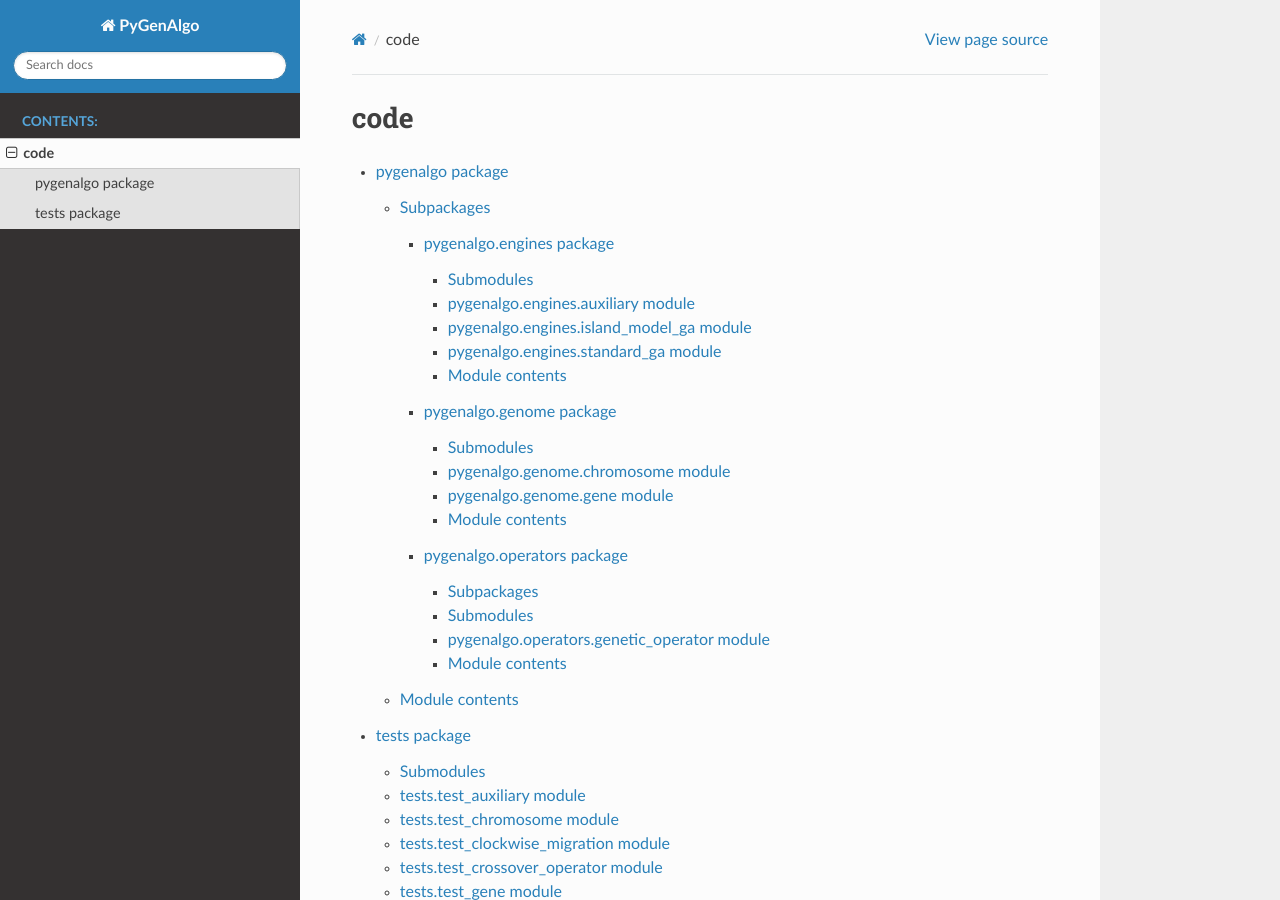
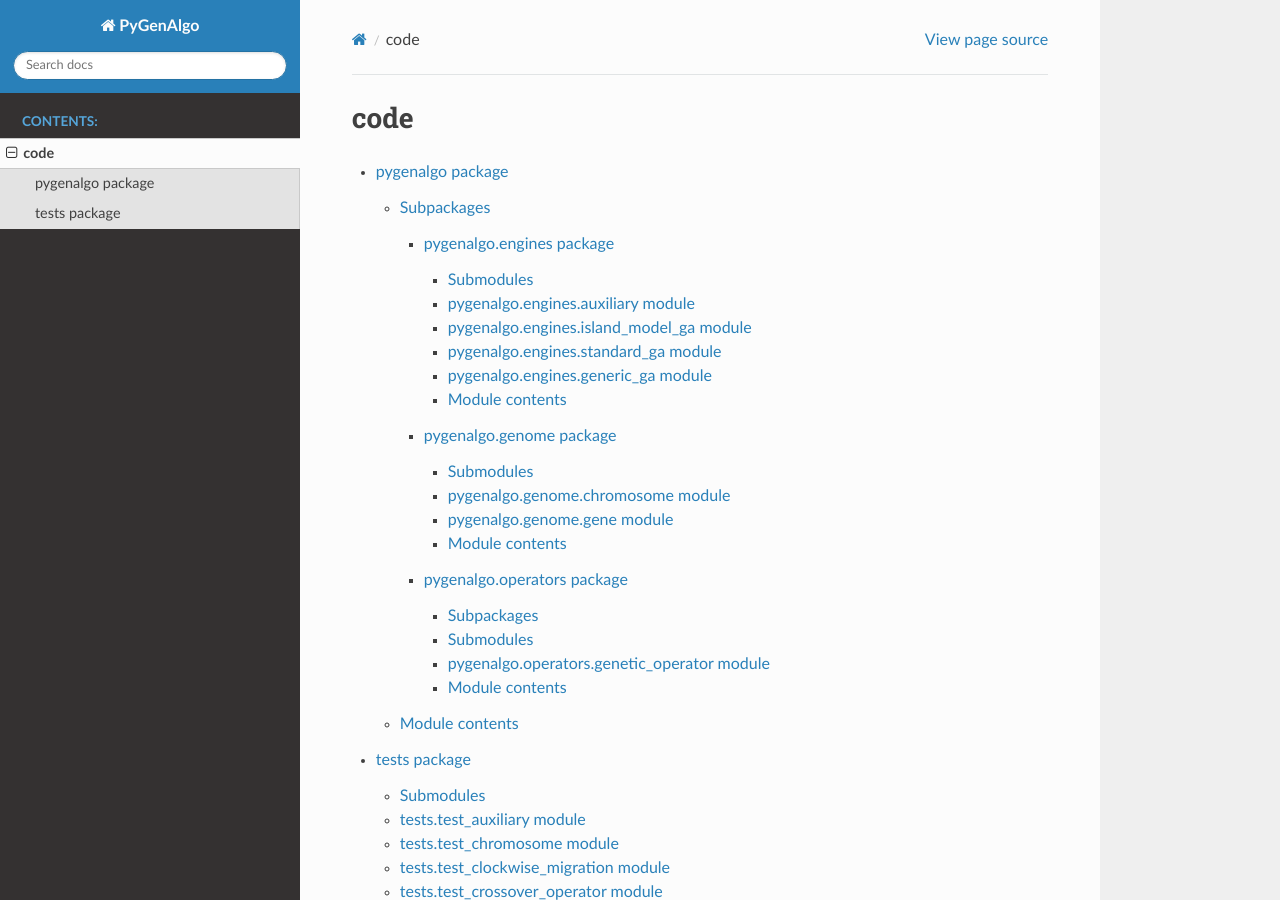
Before and after one commit to vrettasm/PyGeneticAlgorithms, a Sphinx documentation site: the page built from docs/modules.rst, in a window 1280 px wide and 900 px high. Built offline with Sphinx 7.4.7 and the Read the Docs theme 2.0.0, drawn with Linux system fonts in a browser that asks for light colours.

Commit message:
Update rst engines file with the genric_ga class.

```diff
--- a/docs/pygenalgo.engines.rst
+++ b/docs/pygenalgo.engines.rst
@@ -28,6 +28,14 @@ pygenalgo.engines.standard\_ga module
    :undoc-members:
    :show-inheritance:
 
+pygenalgo.engines.generic\_ga module
+-------------------------------------
+
+.. automodule:: pygenalgo.engines.generic_ga
+   :members:
+   :undoc-members:
+   :show-inheritance:
+
 Module contents
 ---------------
 
```
